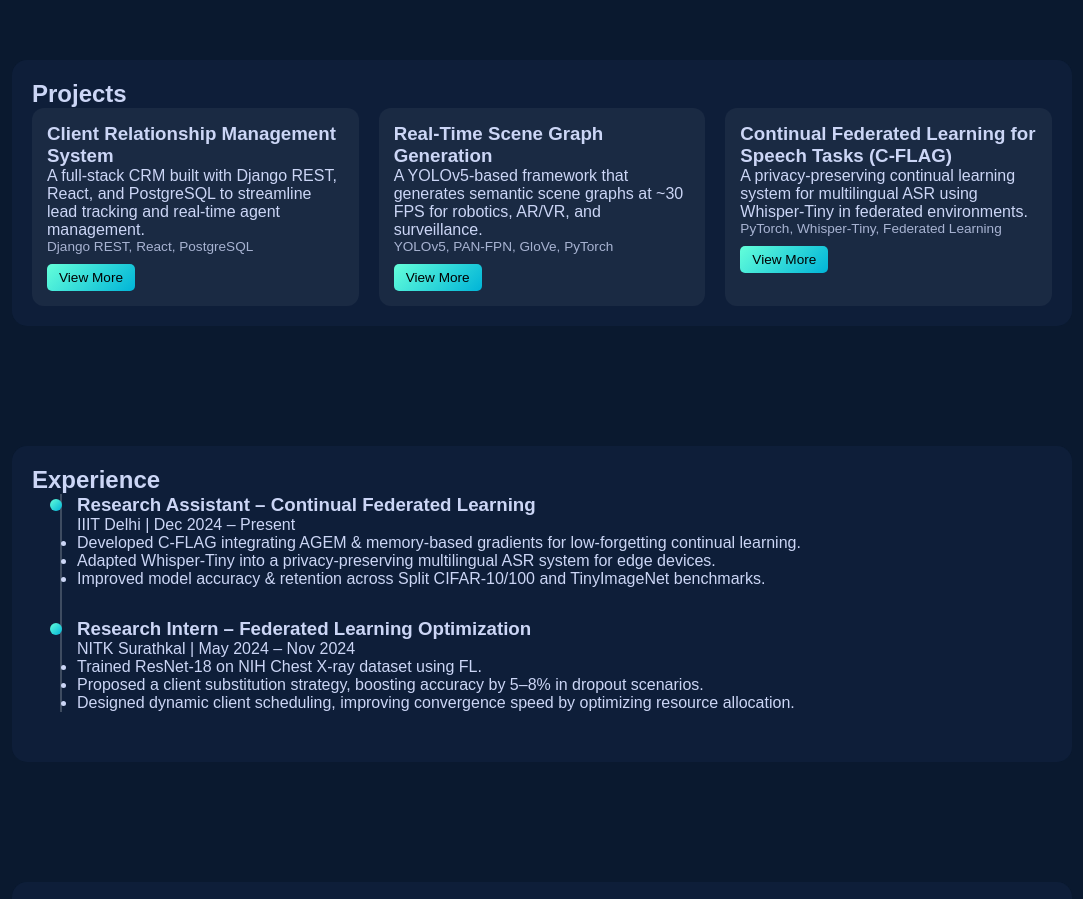
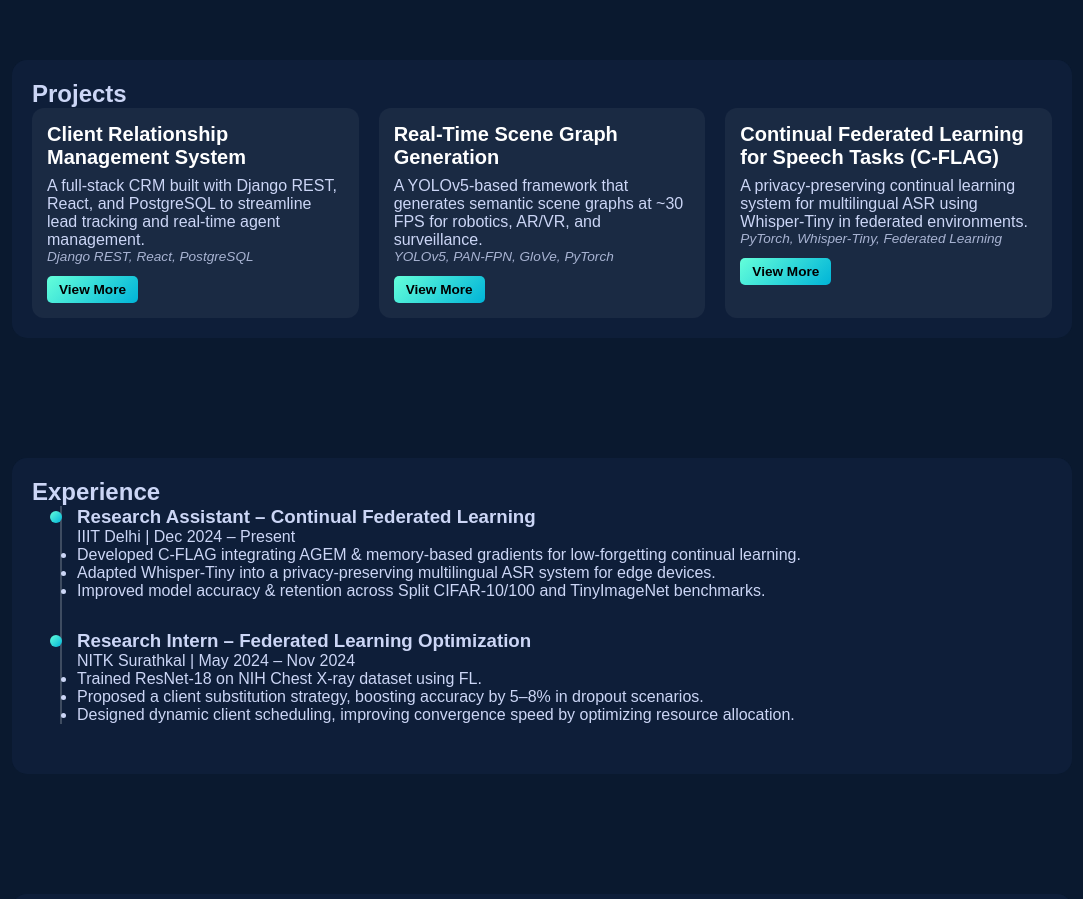
Before and after one commit to Naveensomireddy4/Portfolio, a plain HTML site: page index.html in a window 1280 px wide. Shown: the part 1320-2219 px from the top of the page, without its empty margins (98-1181 px from the left). Drawn offline with Linux system fonts and the light colour scheme.

Commit message:
Update styles.css

```diff
--- a/styles.css
+++ b/styles.css
@@ -202,19 +202,36 @@ nav#navbar a:hover {
   transform: translateY(-5px);
 }
 
+.project-card h3 {
+  font-size: 1.25rem;
+  font-weight: 700;
+  margin-bottom: 8px; /* Gap below title */
+  color: #ffffff;
+}
+
+.project-card .short-desc {
+  font-size: 0.95rem;
+  font-weight: 400;
+  color: rgba(255, 255, 255, 0.85);
+  line-height: 1.4;
+  margin-bottom: 10px; /* Gap before tech stack */
+}
+
 .project-tech {
   font-size: 0.85rem;
+  font-style: italic;
   opacity: 0.8;
+  margin-bottom: 12px; /* Gap before View More */
 }
 
 .view-more {
   display: inline-block;
-  margin-top: 10px;
   padding: 6px 12px;
   background: var(--accent-gradient);
   color: #000;
   border-radius: 5px;
   font-size: 0.85rem;
+  font-weight: 600;
 }
 
 /* ==============================
```
